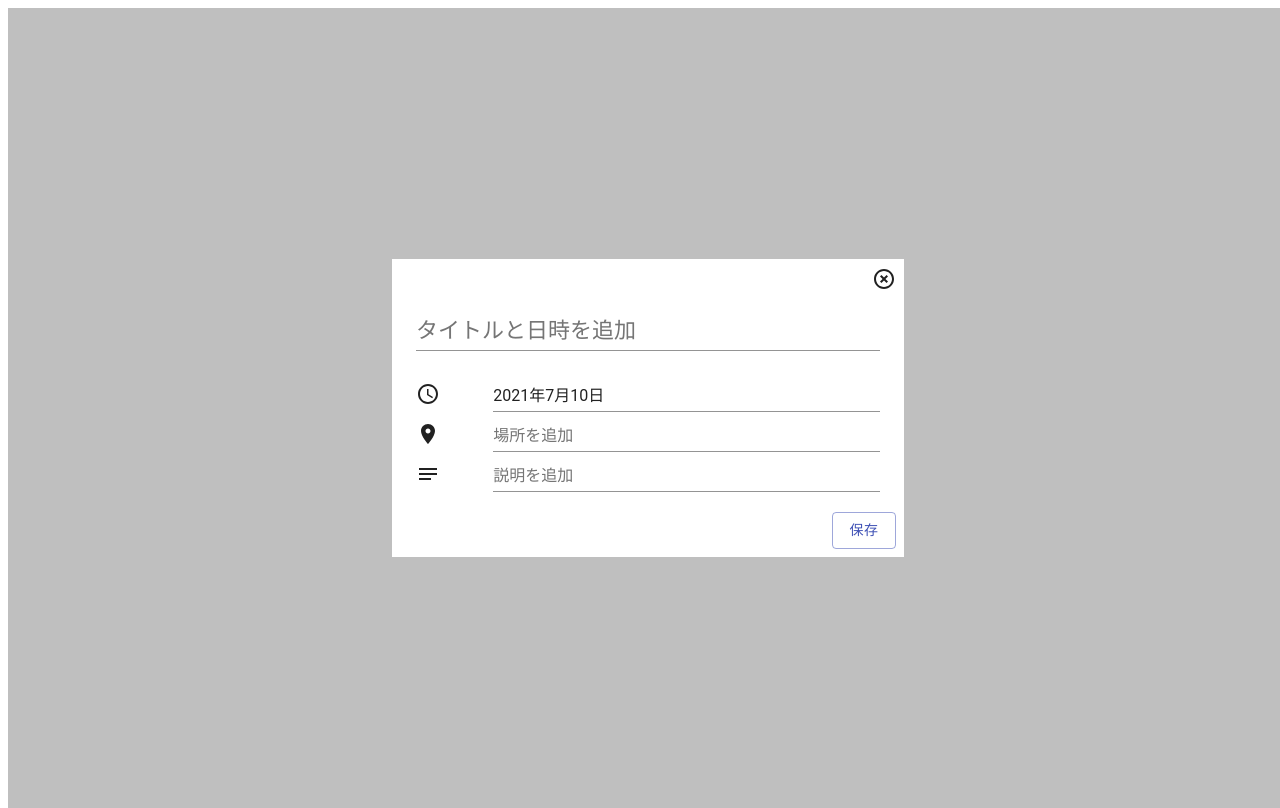
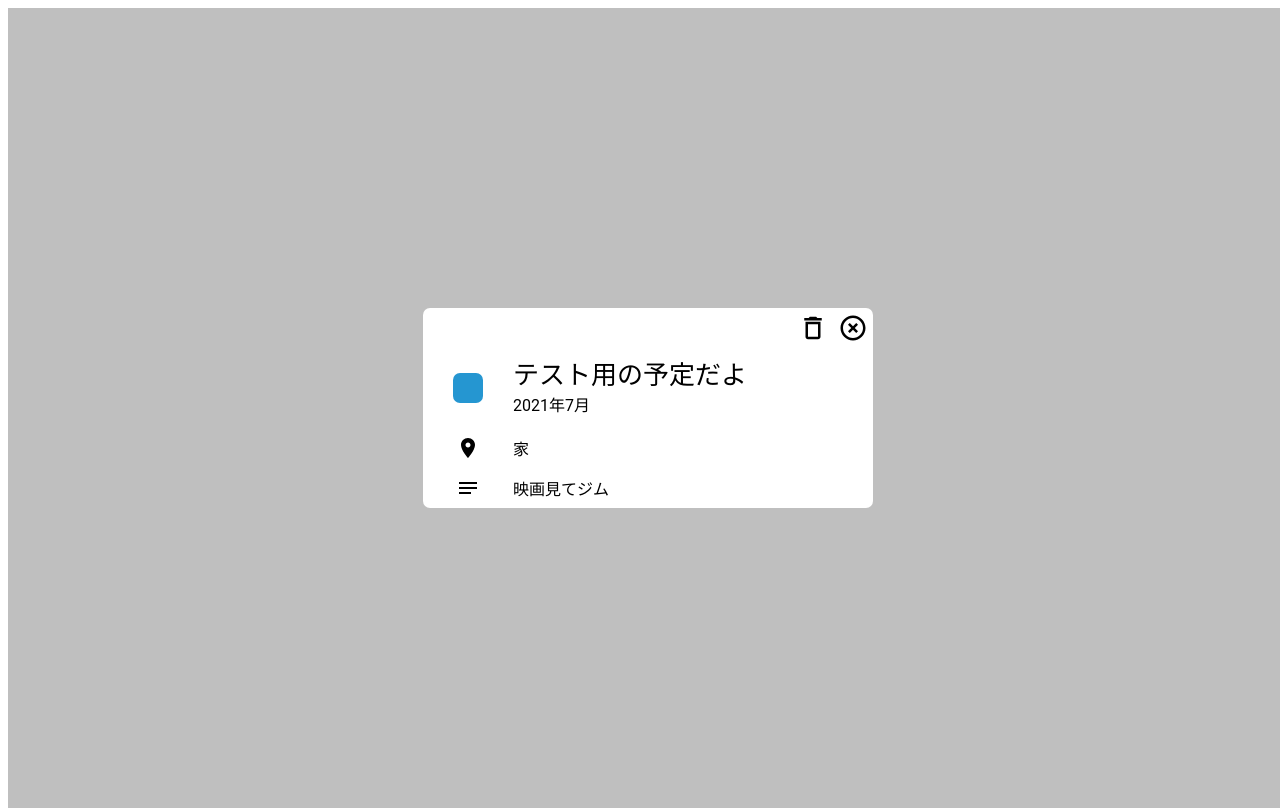
Before and after one commit to shogo-nakano-desu/calendar-app, a React (Create React App) app: page / in a window 1280 px wide. Built offline with nearby package versions, Linux system fonts and the light colour scheme.

Commit message:
currentScheduleDialogのuiができた。微調整は必要だろうが、いったんOK。リファクタリングは全体完成したらやる

```diff
--- a/package.json
+++ b/package.json
@@ -12,6 +12,7 @@
     "@types/node": "^12.20.16",
     "@types/react": "^17.0.14",
     "@types/react-dom": "^17.0.9",
+    "date-fns": "^2.22.1",
     "react": "^17.0.2",
     "react-dom": "^17.0.2",
     "react-scripts": "4.0.3",
--- a/src/AddScheduleDialog.tsx
+++ b/src/AddScheduleDialog.tsx
@@ -187,7 +187,7 @@ const SaveButton = () => {
   );
 };
 
-const CloseAddScheduleDialog = () => {
+export const CloseButton = () => {
   return (
     <div className="MuiDialogActions-root MuiDialogActions-spacing">
       <div className="src-components-AddScheduleDialog-style__closeButton--2v8XJ">
@@ -222,10 +222,8 @@ export const AddScheduleDialog = () => {
           transition: "opacity 225ms cubic-bezier(0.4, 0, 0.2, 1) 0ms",
         }}
       ></div>
-      {/* これが全部入りの箱の外側 */}
-      {/* <SetPositionOfDialog> */}
       <OutlineBox role="dialog">
-        <CloseAddScheduleDialog />
+        <CloseButton />
         <div className="MuiDialogContent-root">
           <AddTitleForm />
           <ShowDateForm />
@@ -234,7 +232,6 @@ export const AddScheduleDialog = () => {
         </div>
         <SaveButton />
       </OutlineBox>
-      {/* </SetPositionOfDialog> */}
       <div tabIndex={0} data-test="sentinelEnd"></div>
     </div>
   );
@@ -249,10 +246,3 @@ const OutlineBox = styled.div`
   background-color: #fff;
   width: 40%;
 `;
-
-const SetPositionOfDialog = styled.div`
-  display: flex;
-  justify-content: center;
-  align-items: center;
-  width: 50%;
-`;
--- /dev/null
+++ b/src/CurrentScheduleDialog.tsx
@@ -0,0 +1,253 @@
+import React from "react";
+import styled from "styled-components";
+import { CloseButton } from "./AddScheduleDialog";
+import DeleteOutlined from "@material-ui/icons/DeleteOutlined";
+import HighlightOffIcon from "@material-ui/icons/HighlightOff";
+import RoomIcon from "@material-ui/icons/Room";
+import NotesIcon from "@material-ui/icons/Notes";
+import getYear from "date-fns/getYear";
+import getMonth from "date-fns/getMonth";
+
+//-----------------渡されるテストデータ
+interface TestScheduleMetadata {
+  title: string;
+  place: string;
+  description: string;
+}
+interface TestScheduleModel<T = TestScheduleMetadata> {
+  date: Date;
+  schedules: Array<T>;
+}
+const testToday: Date = new Date();
+const testADay: TestScheduleModel = {
+  date: testToday,
+  schedules: [
+    {
+      title: "テスト用の予定だよ",
+      place: "家",
+      description: "映画見てジム",
+    },
+  ],
+};
+//-----------------
+
+export const CurrentScheduleDialog = () => {
+  return (
+    <Outline>
+      <MainBoard />
+    </Outline>
+  );
+};
+
+const Outline = styled.div`
+  height: 100%;
+  width: 100%;
+  display: flex;
+  justify-content: center;
+  align-items: center;
+  background-color: rgba(128, 128, 128, 0.5);
+  padding: 0;
+`;
+
+// この中に部品を並べていく。最終的にレンダーするのはこのコンポーネント
+const MainBoard = () => {
+  return (
+    <MainBoardStyle>
+      <TopSection />
+      <MiddleSection />
+      <BottomSection />
+    </MainBoardStyle>
+  );
+};
+const MainBoardStyle = styled.div`
+  width: min(75%, 450px);
+  height: 25%;
+  border-radius: 7px;
+  background-color: rgb(255, 255, 255);
+`;
+
+const TopSection = () => {
+  return (
+    <TopSectionStyle>
+      <DeleteOutlined style={{ margin: "5px", fontSize: "30px" }} />
+      <HighlightOffIcon
+        style={{ margin: "5px", fontSize: "30px" }}
+        type="button"
+      />
+    </TopSectionStyle>
+  );
+};
+const TopSectionStyle = styled.div`
+  width: 100%;
+  height: 20%;
+  display: flex;
+  flex-diretion: row;
+  justify-content: flex-end;
+  align-items: center;
+`;
+
+// CloseAddScheduleDialogはそのままボタンとして使う
+
+// 色の四角、タイトル、日付を入れる
+const MiddleSection = () => {
+  return (
+    <ShowSectionStyle>
+      <ColorBox></ColorBox>
+      <TitleAndScheduleBoxStyle>
+        <TitleAndScheduleBox />
+      </TitleAndScheduleBoxStyle>
+    </ShowSectionStyle>
+  );
+};
+const ShowSectionStyle = styled.div`
+  height: 40%;
+  display: flex;
+`;
+
+const ColorBox = () => {
+  return (
+    <LeftSideOutlineStyle>
+      <ColorBoxStyle />
+    </LeftSideOutlineStyle>
+  );
+};
+const ColorBoxStyle = styled.div`
+  background-color: rgb(37, 150, 209);
+  width: 30px;
+  height: 30px;
+  border-radius: 7px;
+`;
+const LeftSideOutlineStyle = styled.div`
+  height: 100%;
+  width: 20%;
+  display: flex;
+  align-items: center;
+  justify-content: center;
+`;
+
+const TitleAndScheduleBox = () => {
+  return (
+    <TitleAndScheduleBoxStyle>
+      <ShowTitle />
+      <ShowDate />
+    </TitleAndScheduleBoxStyle>
+  );
+};
+const TitleAndScheduleBoxStyle = styled.div`
+  display: flex;
+  width: 80%;
+  height: 100%;
+  align-items: flex-start;
+  flex-direction: column;
+  justify-content: center;
+`;
+
+const ShowTitle = () => {
+  // {testADay.schedules[0].title}を表示したい
+  return <ShowTitleStyle>{testADay.schedules[0].title}</ShowTitleStyle>;
+};
+const ShowTitleStyle = styled.div`
+  height: 40%;
+  display: flex;
+  align-items: center;
+  font-size: 26px;
+  font-family: "Roboto", "Helvetica", "Arial", sans-serif;
+`;
+const ShowDate = () => {
+  return (
+    <ShowDateStyle>
+      {getYear(testADay.date)}年{getMonth(testADay.date) + 1}月
+    </ShowDateStyle>
+  );
+};
+const ShowDateStyle = styled.div`
+  height: 40%;
+  display: flex;
+  align-items: center;
+  font-family: "Roboto", "Helvetica", "Arial", sans-serif;
+`;
+
+const BottomSection = () => {
+  return (
+    <BottomSectionStyle>
+      <ShowPlace />
+      <ShowDescription />
+    </BottomSectionStyle>
+  );
+};
+const BottomSectionStyle = styled.div`
+  height: 40%;
+  width: 100%;
+`;
+const ShowPlace = () => {
+  return (
+    <ShowPlaceAndDescriptionStyle>
+      <LeftSideIconsOutlineStyle>
+        <IconsStyle>
+          <RoomIcon />
+        </IconsStyle>
+      </LeftSideIconsOutlineStyle>
+      <ShowPlaceText />
+    </ShowPlaceAndDescriptionStyle>
+  );
+};
+const ShowPlaceAndDescriptionStyle = styled.div`
+  height: 50%;
+  display: flex;
+  align-items: center;
+`;
+
+const ShowPlaceText = () => {
+  return (
+    <PlaceTextAndDescriptionTextStyle>
+      {testADay.schedules[0].place}
+    </PlaceTextAndDescriptionTextStyle>
+  );
+};
+
+const LeftSideIconsOutlineStyle = styled.div`
+  height: 50%;
+  width: 20%;
+  display: flex;
+  align-items: center;
+  justify-content: center;
+`;
+
+const IconsStyle = styled.div`
+  width: 0px;
+  height: 0px;
+  display: flex;
+  align-items: center;
+  justify-content: center;
+`;
+
+const PlaceTextAndDescriptionTextStyle = styled.div`
+  display: flex;
+  width: 80%;
+  height: 50%;
+  align-items: flex-start;
+  flex-direction: column;
+  justify-content: center;
+  font-family: "Roboto", "Helvetica", "Arial", sans-serif;
+`;
+
+const ShowDescription = () => {
+  return (
+    <ShowPlaceAndDescriptionStyle>
+      <LeftSideIconsOutlineStyle>
+        <IconsStyle>
+          <NotesIcon />
+        </IconsStyle>
+      </LeftSideIconsOutlineStyle>
+      <ShowDescriptionText />
+    </ShowPlaceAndDescriptionStyle>
+  );
+};
+
+const ShowDescriptionText = () => {
+  return (
+    <PlaceTextAndDescriptionTextStyle>
+      {testADay.schedules[0].description}
+    </PlaceTextAndDescriptionTextStyle>
+  );
+};
--- a/src/index.tsx
+++ b/src/index.tsx
@@ -1,5 +1,6 @@
 import React from "react";
 import ReactDOM from "react-dom";
 import { AddScheduleDialog } from "./AddScheduleDialog";
+import { CurrentScheduleDialog } from "./CurrentScheduleDialog";
 
-ReactDOM.render(<AddScheduleDialog />, document.getElementById("root"));
+ReactDOM.render(<CurrentScheduleDialog />, document.getElementById("root"));
```
Also changed, not shown: 1 other file (tests, documents, lock files or other folders).
